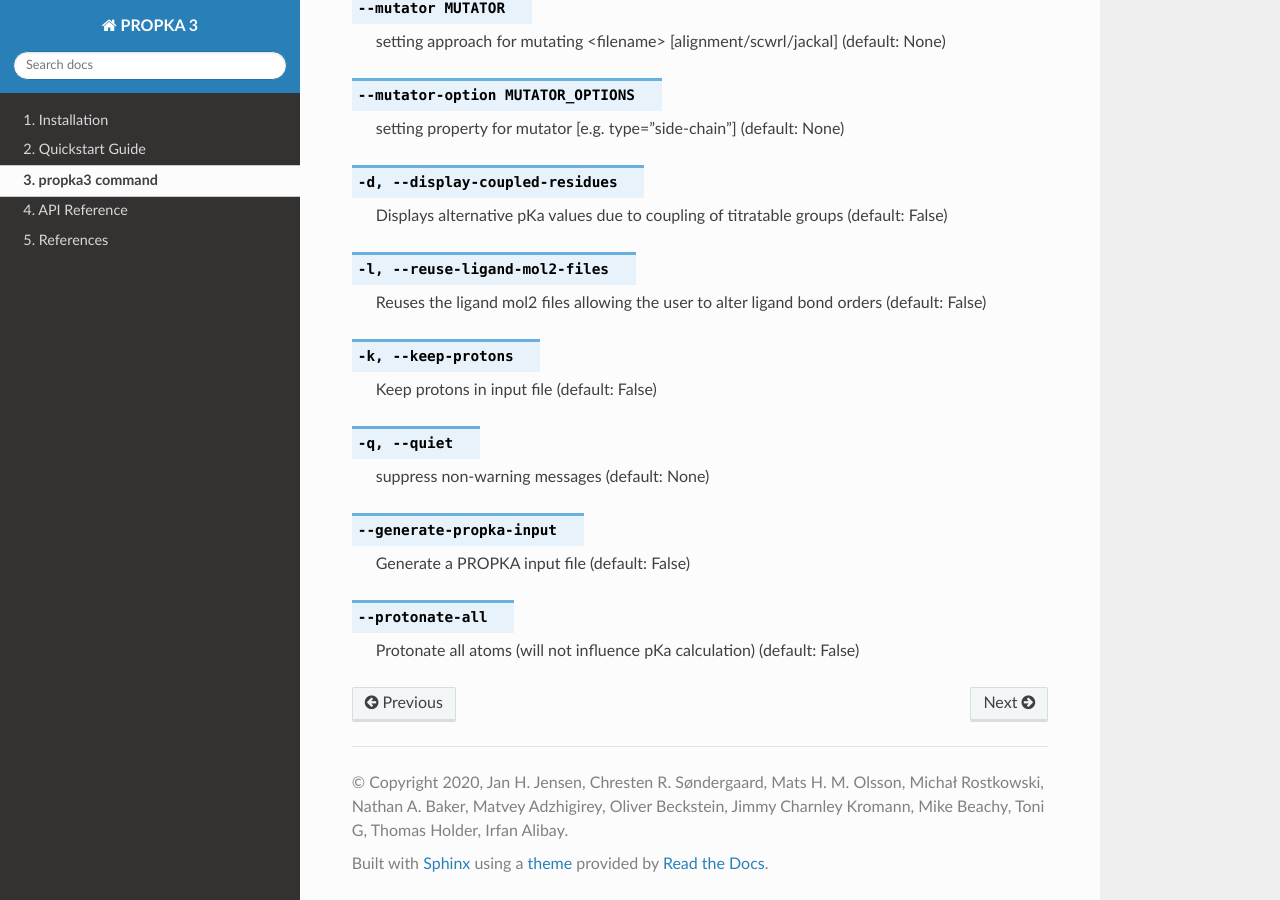
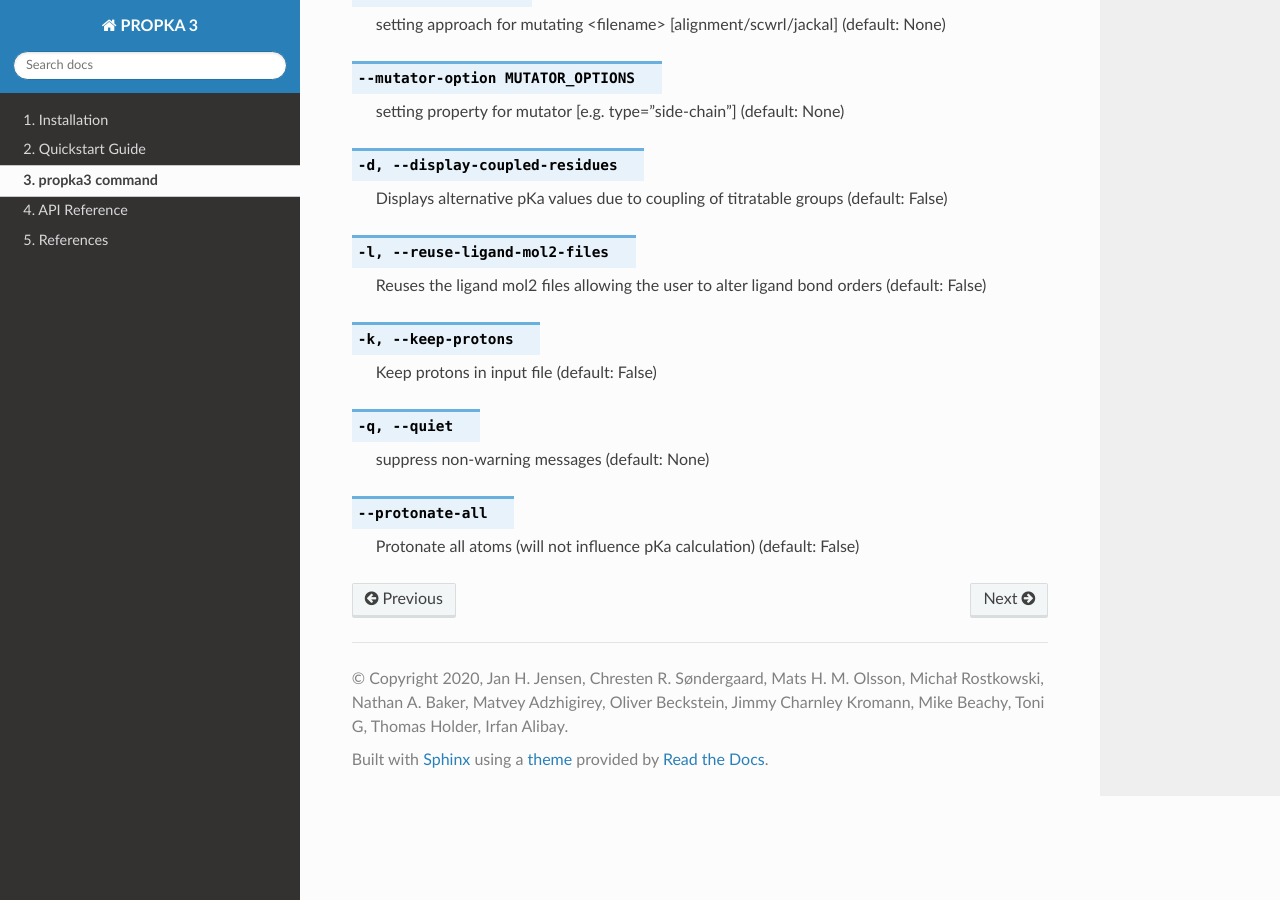
Before and after one commit to jensengroup/propka, a Sphinx documentation site: the page built from docs/source/command.rst, in a window 1280 px wide and 900 px high, scrolled down 1753 px. Built offline with Sphinx 7.4.7 and the Read the Docs theme 2.0.0, drawn with Linux system fonts in a browser that asks for light colours.

Commit message:
remove unused command

```diff
--- a/docs/source/command.rst
+++ b/docs/source/command.rst
@@ -12,8 +12,7 @@
 
   propka3 [-h] [-f FILENAMES] [-r REFERENCE] [-c CHAINS] [-i TITRATE_ONLY] [-t THERMOPHILES] [-a ALIGNMENT] [-m MUTATIONS]
          [-v VERSION_LABEL] [-p PARAMETERS] [--log-level {DEBUG,INFO,WARNING,ERROR,CRITICAL}] [-o PH] [-w WINDOW WINDOW WINDOW]
-         [-g GRID GRID GRID] [--mutator MUTATOR] [--mutator-option MUTATOR_OPTIONS] [-d] [-l] [-k] [-q] [--generate-propka-input]
-         [--protonate-all]
+         [-g GRID GRID GRID] [--mutator MUTATOR] [--mutator-option MUTATOR_OPTIONS] [-d] [-l] [-k] [-q] [--protonate-all]
          input_pdb
 
 
@@ -120,10 +119,6 @@
 
              suppress non-warning messages (default: None)
 
-.. option::  --generate-propka-input
-
-             Generate a PROPKA input file (default: False)
-
 .. option::  --protonate-all
 
 	     Protonate all atoms (will not influence pKa calculation)
```
